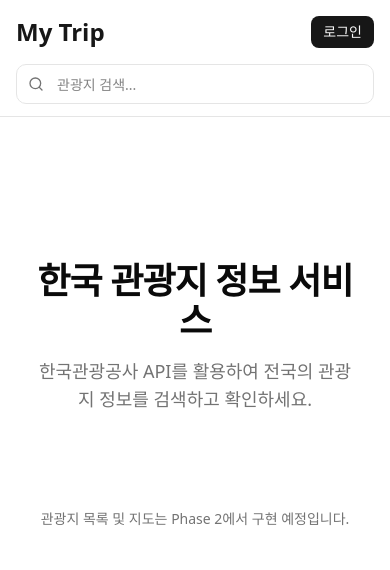
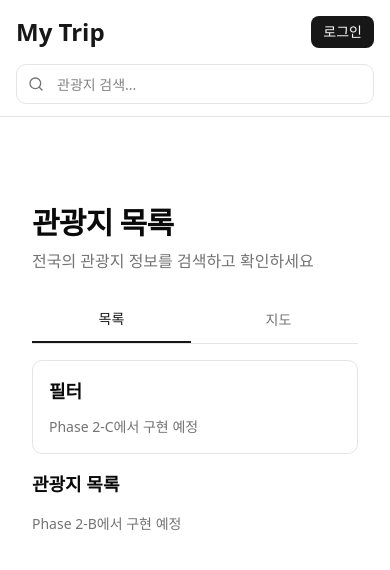
Before and after one commit to whynot008100-gamja/naver_tour, a Next.js app: page / in a window 390 px wide. Shown: the top 570 px of the page. Built offline with nearby package versions, Linux system fonts and the light colour scheme; no server answers.

Commit message:
2-A: 페이지 기본 구조

```diff
--- a/app/page.tsx
+++ b/app/page.tsx
@@ -1,23 +1,79 @@
+'use client';
+
+import { useState } from "react";
+
 export default function HomePage() {
+  const [activeTab, setActiveTab] = useState<'list' | 'map'>('list');
+
   return (
     <main className="flex-1">
-      <div className="container mx-auto px-4 py-8">
-        <div className="text-center space-y-4 py-12">
-          <h1 className="text-4xl font-bold tracking-tight">
-            한국 관광지 정보 서비스
-          </h1>
-          <p className="text-lg text-muted-foreground max-w-2xl mx-auto">
-            한국관광공사 API를 활용하여 전국의 관광지 정보를 검색하고 확인하세요.
+      <div className="container mx-auto px-4 py-6">
+        {/* 페이지 헤더 */}
+        <div className="mb-6">
+          <h1 className="text-3xl font-bold tracking-tight">관광지 목록</h1>
+          <p className="text-muted-foreground mt-2">
+            전국의 관광지 정보를 검색하고 확인하세요
           </p>
         </div>
 
-        {/* TODO: Phase 2에서 구현 예정 */}
-        {/* - 관광지 목록 (TourList) */}
-        {/* - 필터 기능 (TourFilters) */}
-        {/* - 네이버 지도 연동 (NaverMap) */}
+        {/* 모바일 탭 (모바일만 표시) */}
+        <div className="lg:hidden mb-4 flex gap-2 border-b">
+          <button
+            onClick={() => setActiveTab('list')}
+            className={`flex-1 py-3 text-sm font-medium transition-colors ${
+              activeTab === 'list'
+                ? 'border-b-2 border-primary text-primary'
+                : 'text-muted-foreground hover:text-foreground'
+            }`}
+          >
+            목록
+          </button>
+          <button
+            onClick={() => setActiveTab('map')}
+            className={`flex-1 py-3 text-sm font-medium transition-colors ${
+              activeTab === 'map'
+                ? 'border-b-2 border-primary text-primary'
+                : 'text-muted-foreground hover:text-foreground'
+            }`}
+          >
+            지도
+          </button>
+        </div>
 
-        <div className="mt-12 text-center text-sm text-muted-foreground">
-          <p>관광지 목록 및 지도는 Phase 2에서 구현 예정입니다.</p>
+        {/* 메인 콘텐츠 영역 */}
+        <div className="grid grid-cols-1 lg:grid-cols-2 gap-6">
+          {/* 왼쪽: 필터 + 관광지 목록 */}
+          <div className={`space-y-4 ${activeTab === 'map' ? 'hidden lg:block' : ''}`}>
+            {/* 필터 영역 (Phase 2-C에서 구현) */}
+            <div className="rounded-lg border bg-card p-4">
+              <h2 className="text-lg font-semibold mb-3">필터</h2>
+              <p className="text-sm text-muted-foreground">
+                Phase 2-C에서 구현 예정
+              </p>
+            </div>
+
+            {/* 관광지 목록 (Phase 2-B에서 구현) */}
+            <div className="space-y-4">
+              <h2 className="text-lg font-semibold">관광지 목록</h2>
+              <p className="text-sm text-muted-foreground">
+                Phase 2-B에서 구현 예정
+              </p>
+            </div>
+          </div>
+
+          {/* 오른쪽: 네이버 지도 */}
+          <div className={`${activeTab === 'list' ? 'hidden lg:block' : ''}`}>
+            <div className="sticky top-20">
+              <div className="rounded-lg border bg-card p-4 h-[600px] flex items-center justify-center">
+                <div className="text-center">
+                  <h2 className="text-lg font-semibold mb-2">네이버 지도</h2>
+                  <p className="text-sm text-muted-foreground">
+                    Phase 2-E에서 구현 예정
+                  </p>
+                </div>
+              </div>
+            </div>
+          </div>
         </div>
       </div>
     </main>
```
Also changed, not shown: 1 other file (tests, documents, lock files or other folders).
